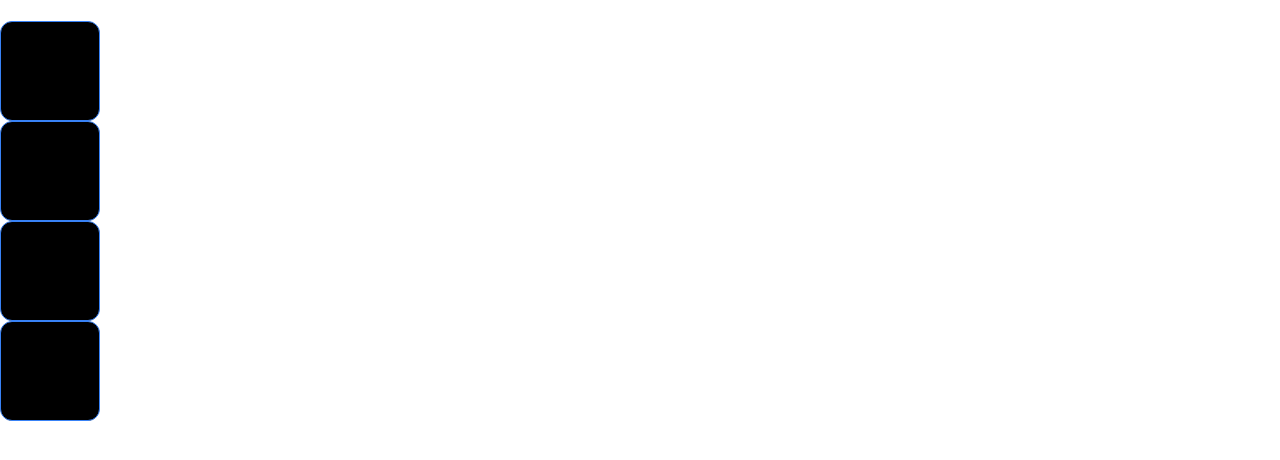
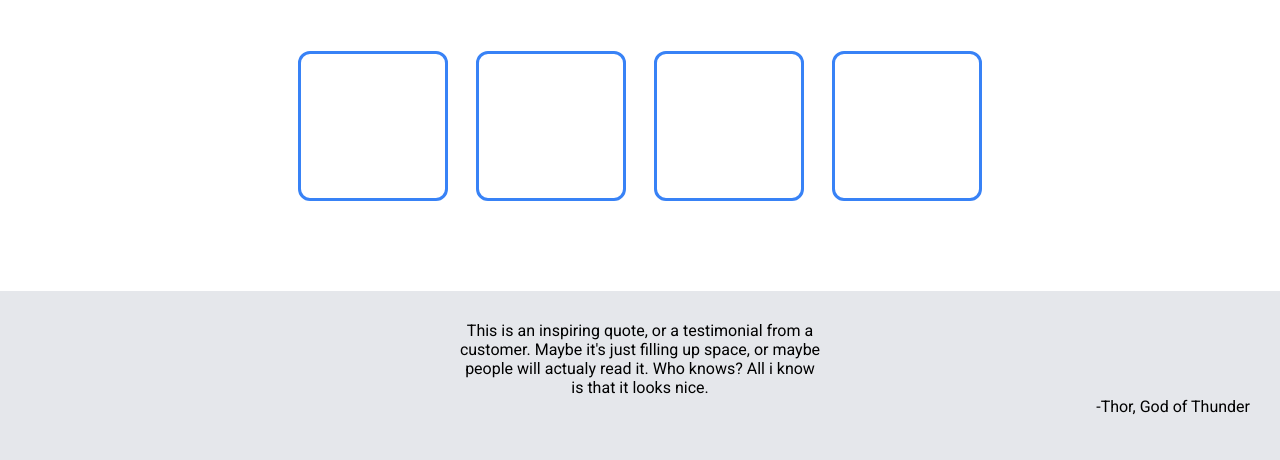
Before and after one commit to Jorgegabrielsantos/Landing-Page, a plain HTML site: page index.html in a window 1280 px wide. Shown: the part 516-976 px from the top of the page. Before the commit the page ends 937 px from the top, so only its background shows below. Drawn offline with Linux system fonts and the light colour scheme; a web font is replaced by a local one.

Commit message:
make the 3º parte (finished) and the 4º(not finish)
fiz os 4 blocos de div que estavam faltando, mas não consegui escrever os paragrafos ainda não sei bem. Começei a fazer a parte 4, fiz os paragrafos e o formato do div.

```diff
--- a/index.html
+++ b/index.html
@@ -33,11 +33,18 @@
         <h1 class="information">Some random information</h1>
     <div class="third-container">
         <div class="box-container">
-        <div class="box"></div>
-        <div class="box"></div>
-        <div class="box"></div>
-        <div class="box"></div>
+            <div class="box"></div>
+            <div class="box"></div>
+            <div class="box"></div>
+            <div class="box"></div>
+            <!-- make paragrafs-->
         </div>
+    </div>
+    <div class="fourth-container">
+        <p class="quote">This is an inspiring quote, or a testimonial from a <br> customer. Maybe it's just filling up space, or maybe <br>
+        people will actualy read it. Who knows? All i know <br>
+        is that it looks nice. </p>
+        <p class="thor">-Thor, God of Thunder</p>
     </div>
 </body>
 </html>
--- a/style.css
+++ b/style.css
@@ -99,13 +99,36 @@ a {
 
 .third-container {
     display: flex;
+    justify-content: center;
+    margin: 0px;
+    padding: 30px 30px 90px 30px;
+}
+
+.box-container {
+    display: flex;
     justify-content: space-between;
+    flex-wrap: wrap;
+    gap: 28px;
 }
 
 .box {
-    background-color: black;
-    height: 100px;
-    width: 100px;
-    border: 1px solid #3882F6;
+    background-color: #fff;
+    height: 150px;
+    width: 150px;
+    border: 3px solid #3882F6;
     border-radius: 12px;
 }
+
+.fourth-container {
+    background-color: #E5E7EB;
+    margin: 0px;
+    padding: 30px;
+    height: 400px;
+}
+.quote {
+    text-align: center;
+}
+
+.thor {
+    text-align: right;
+}
```
